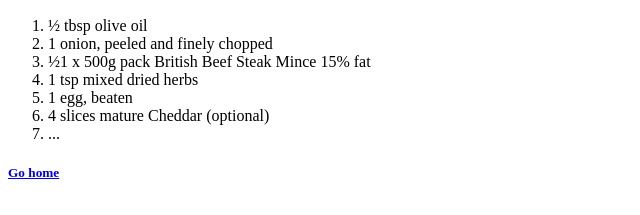
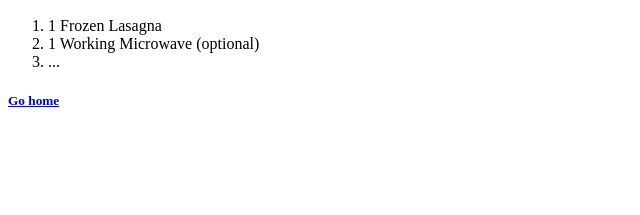
Before and after one commit to imquak/ODIN-PROJECT-RECIPE, a plain HTML site: page recipes/lasagna.html in a window 1280 px wide. Shown: the part 383-598 px from the top of the page, without its empty margins (0-640 px from the left). Drawn offline with Linux system fonts and the light colour scheme.

Commit message:
Update lasagna.html

```diff
--- a/recipes/lasagna.html
+++ b/recipes/lasagna.html
@@ -9,12 +9,8 @@
     <h1>Lasgna Recipe</h1>
     <img src="https://thecozycook.com/wp-content/uploads/2022/04/Lasagna-Recipe-f.jpg">
     <ol>
-        <li>½ tbsp olive oil</li>
-        <li>1 onion, peeled and finely chopped</li>
-        <li>½1 x 500g pack British Beef Steak Mince 15% fat</li>
-        <li>1 tsp mixed dried herbs</li>
-        <li>1 egg, beaten</li>
-        <li>4 slices mature Cheddar (optional)</li>
+        <li>1 Frozen Lasagna</li>
+        <li>1 Working Microwave (optional)</li>
         <li>...</li>
 
     </ol>
```
